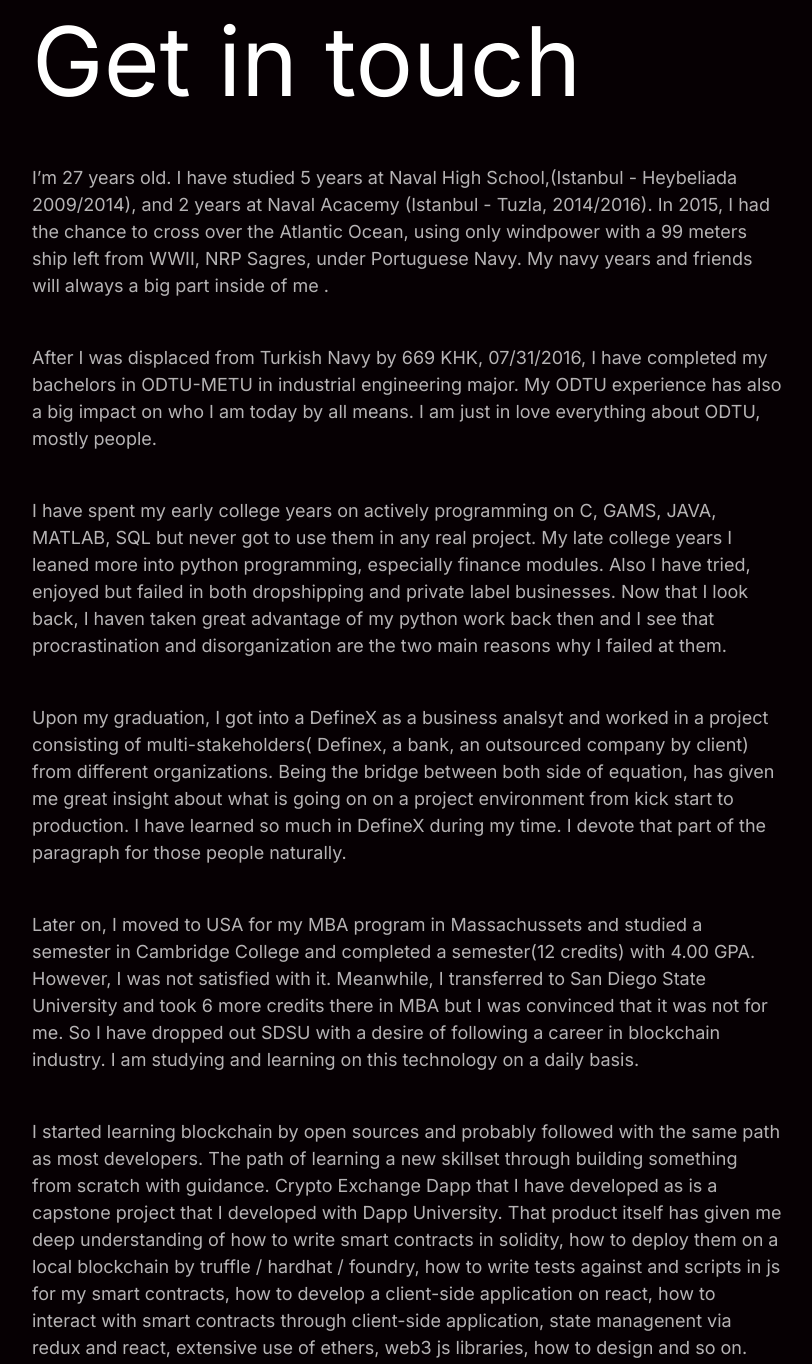
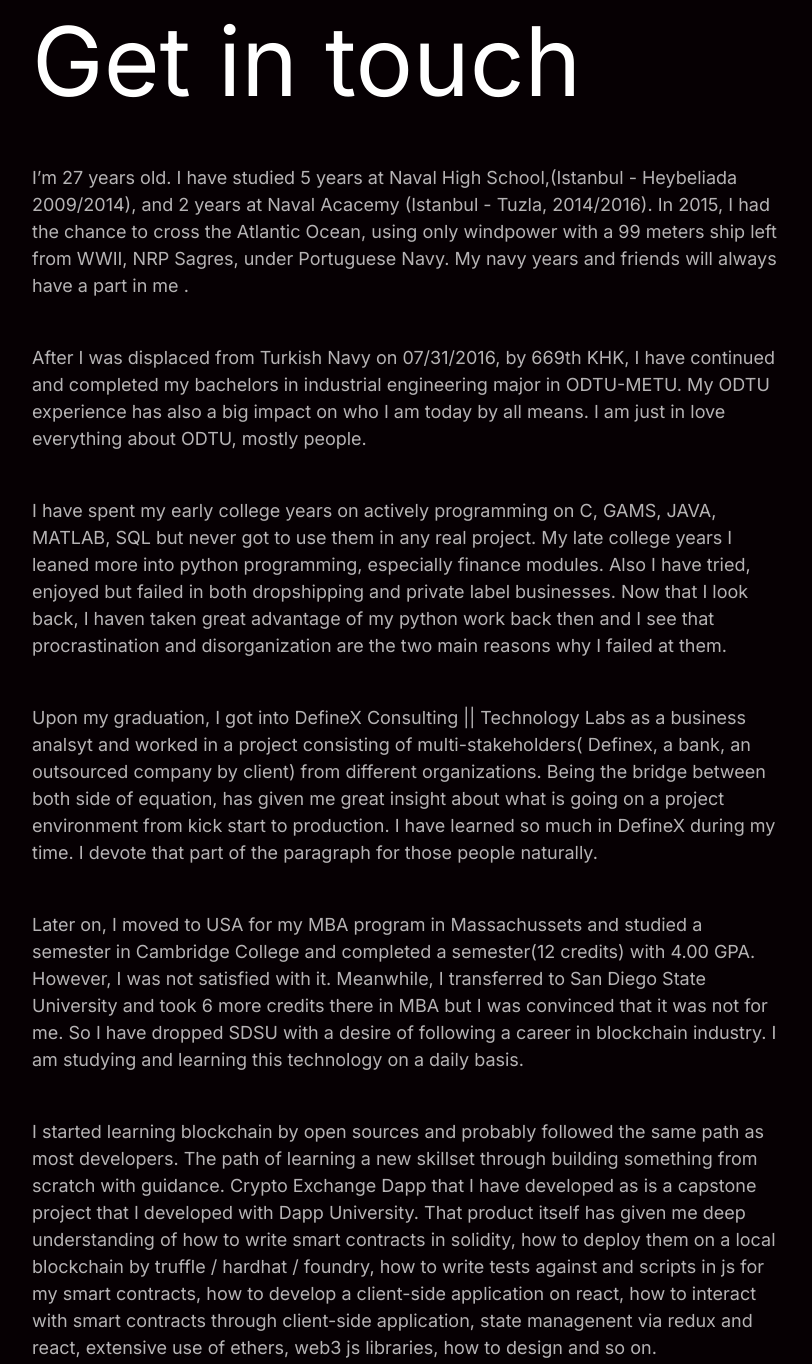
Before and after one commit to ayilmaz5098/resume, a plain HTML site: page index.html in a window 1280 px wide. Shown: the part 4792-6156 px from the top of the page, without its empty margins (188-1000 px from the left). Drawn offline with Linux system fonts and the light colour scheme.

Commit message:
srcupdate

```diff
--- a/index.html
+++ b/index.html
@@ -245,22 +245,21 @@
             </h1>
             <p>
                 I’m 27 years old. I have studied 5  years at Naval High School,(Istanbul - Heybeliada 2009/2014), and 2 years at Naval Acacemy (Istanbul - Tuzla, 2014/2016).
-                In 2015, I had the chance to cross over the Atlantic Ocean, using only windpower with a 99 meters ship left from  WWII, NRP Sagres, under Portuguese Navy.
-
-                My navy years and friends will always a big part inside of me .
-            </p><p>After I was displaced from Turkish Navy by 669 KHK, 07/31/2016, I have completed my bachelors in ODTU-METU in industrial engineering major. My ODTU experience
+                In 2015, I had the chance to cross the Atlantic Ocean, using only windpower with a 99 meters ship left from  WWII, NRP Sagres, under Portuguese Navy.
+                My navy years and friends will always have a part in me .
+            </p><p>After I was displaced from Turkish Navy on 07/31/2016, by 669th KHK, I have continued and completed my bachelors in industrial engineering major in ODTU-METU. My ODTU experience
                 has also a big impact on who I am today by all means. I am just in love everything about ODTU, mostly people.
                 </p><p>
                 I have spent my early college years on actively programming on C, GAMS, JAVA, MATLAB, SQL but never got to use them in any real project.
                 My late college years I leaned more into python programming, especially finance modules. Also I have tried, enjoyed but failed in both dropshipping and private label businesses.
                 Now that I look back, I haven taken great advantage of my python work back then and I see that procrastination and disorganization are the two main reasons why I failed at them.</p>
-                <p>Upon my graduation, I got into a DefineX as a business analsyt and worked in a project consisting of multi-stakeholders( Definex, a bank, an outsourced company by client) from different organizations.
-                Being the bridge between both side of equation, has given me great insight about what is going on on a project environment from kick start to production. I have learned so much in DefineX during my time.
+                <p>Upon my graduation, I got into DefineX Consulting || Technology Labs as a business analsyt and worked in a project consisting of multi-stakeholders( Definex, a bank, an outsourced company by client) from different organizations.
+                Being the bridge between both side of equation, has given me great insight about what is going on a project environment from kick start to production. I have learned so much in DefineX during my time.
                 I devote that part of the paragraph for those people naturally.</p><p> Later on, I moved to USA
                 for my MBA program in Massachussets and studied a semester in Cambridge College and completed a semester(12 credits) with 4.00 GPA. However, I was not satisfied with it. Meanwhile, I transferred to San Diego State University and took 6 more credits there
-                in MBA but I was convinced that it was not for me. So I have dropped out SDSU with a desire of following a career in
-                blockchain industry. I am studying and learning on this technology on a daily basis.</p><p>
-                I started learning blockchain by open sources and probably followed with the same path as most developers. The path of learning a new skillset through
+                in MBA but I was convinced that it was not for me. So I have dropped SDSU with a desire of following a career in
+                blockchain industry. I am studying and learning this technology on a daily basis.</p><p>
+                I started learning blockchain by open sources and probably followed the same path as most developers. The path of learning a new skillset through
                 building something from scratch with guidance. Crypto Exchange Dapp that I have developed as is a capstone project that I developed with Dapp University. That product itself has given me deep understanding of how to
                 write smart contracts in solidity, how to deploy them on a local blockchain by truffle / hardhat / foundry, how to write tests against and scripts in js for my smart contracts,
                 how to develop a client-side application on react, how to interact with smart contracts through client-side application, state managenent via redux and react, extensive use of ethers, web3 js libraries, how to design and so on.</p><p>
```
